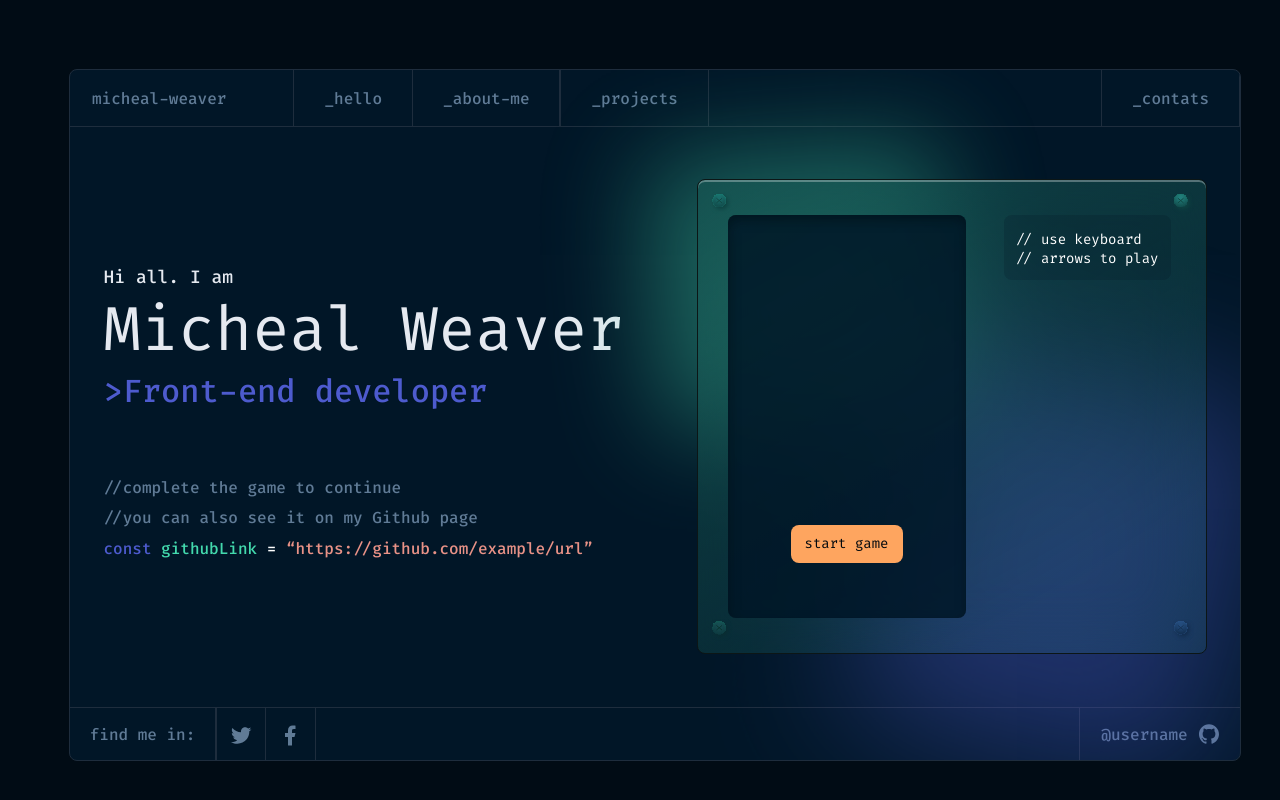
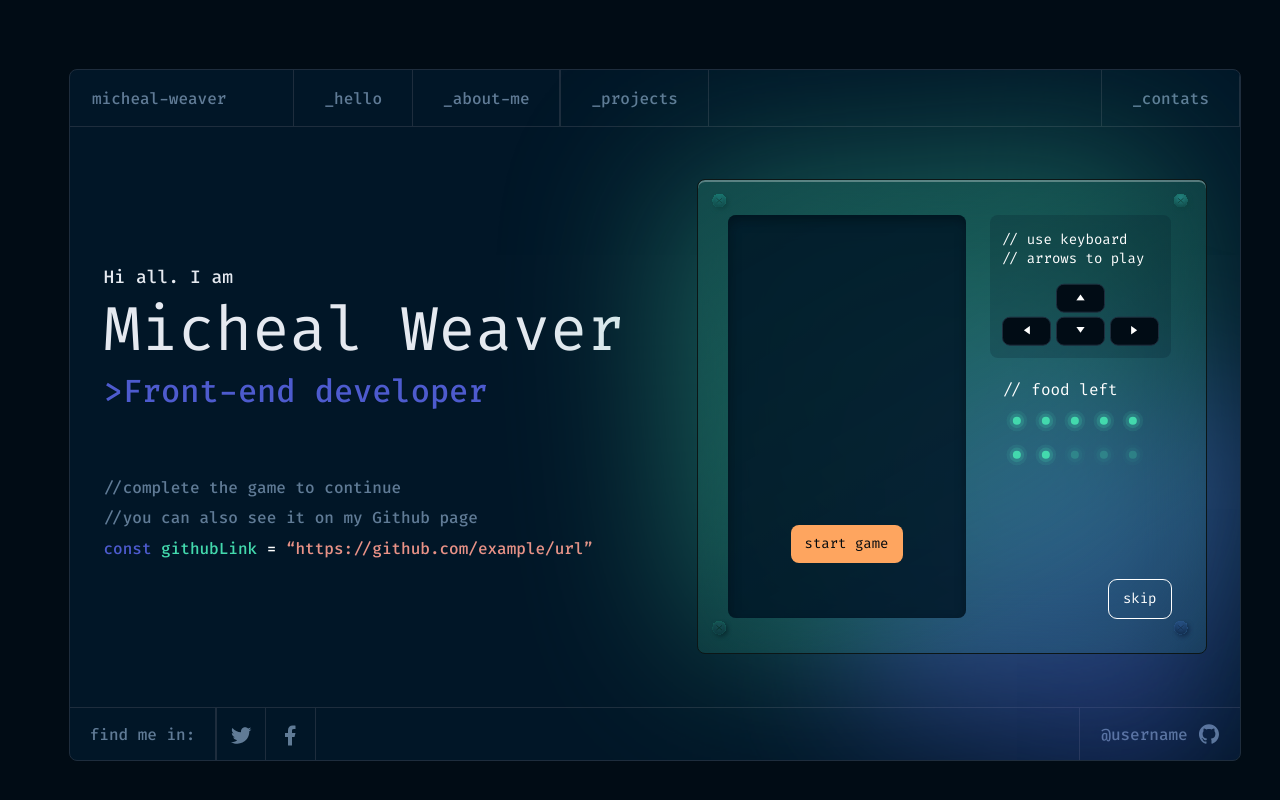
Before and after one commit to tienbot/SaintCode-Portfolio, a React (Create React App) app: page / in a window 1280 px wide. Built offline with nearby package versions, Linux system fonts and the light colour scheme.

Commit message:
game components complete

```diff
--- a/src/Pages/PageHello/PageHello.jsx
+++ b/src/Pages/PageHello/PageHello.jsx
@@ -4,6 +4,8 @@ import boltUpLeft from './assets/bolt-up-left.svg'
 import boltUpRight from './assets/bolt-up-right.svg'
 import boltDownLeft from './assets/bolt-down-left.svg'
 import boltDownRight from './assets/bolt-down-right.svg'
+import arrow from './assets/arrow.svg'
+import foodItem from './assets/foodItem.svg'
 import {Button} from '../../components/Button/Button'
 
 export const PageHello = () => {
@@ -29,10 +31,46 @@ export const PageHello = () => {
                     <Button children='start game' primary/>
                 </div>
                 <div className={s.game__components}>
-                    <div className={s.game__control}>
-                        <p className={s.white}>&#47;&#47; use keyboard</p>
-                        <p className={s.white}>&#47;&#47; arrows to play</p>
+                    <div className={s.game__comtent}>
+                        <div className={s.game__control}>
+                            <p className={s.white}>&#47;&#47; use keyboard</p>
+                            <p className={s.white}>&#47;&#47; arrows to play</p>
+                            <div className={s.buttonsControl}>
+                                <div className={s.buttonsControl__top}>
+                                    <button className={s.btnControl}>
+                                        <img src={arrow} alt="" />
+                                    </button>
+                                </div>
+                                <div className={s.buttonsControl__bottom}>
+                                    <button className={s.btnControl}>
+                                        <img className={s.btnControl_left} src={arrow} alt="" />
+                                    </button>
+                                    <button className={s.btnControl}>
+                                    <img className={s.btnControl_down} src={arrow} alt="" />
+                                    </button>
+                                    <button className={s.btnControl}>
+                                    <img className={s.btnControl_right} src={arrow} alt="" />
+                                    </button>
+                                </div>
+                            </div>
+                        </div>
+                        <div className={s.game__food}>
+                            <p className={s.white}>&#47;&#47; food left</p>
+                            <div className={s.food__wrapper}>
+                                <img className={s.food__active} src={foodItem} alt="" />
+                                <img className={s.food__active} src={foodItem} alt="" />
+                                <img className={s.food__active} src={foodItem} alt="" />
+                                <img className={s.food__active} src={foodItem} alt="" />
+                                <img className={s.food__active} src={foodItem} alt="" />
+                                <img className={s.food__active} src={foodItem} alt="" />
+                                <img className={s.food__active} src={foodItem} alt="" />
+                                <img src={foodItem} alt="" />
+                                <img src={foodItem} alt="" />
+                                <img src={foodItem} alt="" />
+                            </div>
+                        </div>
                     </div>
+                    <Button children='skip' ghost/>
                 </div>
 
                 <img className={s.bolt__UpLeft} src={boltUpLeft} alt="" />
--- a/src/Pages/PageHello/PageHello.module.css
+++ b/src/Pages/PageHello/PageHello.module.css
@@ -97,16 +97,84 @@ a {
 }
 
 .game__components{
-
+    display: flex;
+    flex-direction: column;
+    justify-content: space-between;
+    align-items: flex-end;
 }
 
 .game__control{
-    width: 100%;
-    max-width: 181px;
+    width: 181px;
+    /* width: 100%; */
+    /* max-width: 181px; */
+    margin-bottom: 8px;
     background: rgba(1, 20, 35, 0.19);
     border-radius: 8px;
     padding: 15px 12px 12px 12px;
     font-size: 14px;
+}
+
+.btnControl{
+    width: 49px;
+    height: 28.69px;
+    background: #010C15;
+    border: 1px solid #1E2D3D;
+    border-radius: 8px;
+    transform: rotate(-180deg);
+}
+
+.btnControl:hover{
+    cursor: pointer;
+    border: 1px solid #fff;
+}
+
+.buttonsControl{
+    margin-top: 15.58px;
+}
+
+.buttonsControl__top{
+    display: flex;
+    justify-content: center;
+    margin-bottom: 4.81px;
+}
+
+.buttonsControl__bottom{
+    display: flex;
+    justify-content: space-between;
+}
+
+.btnControl_left{
+    transform: rotate(-90deg);
+}
+
+.btnControl_right{
+    transform: rotate(90deg);
+}
+
+.btnControl_down{
+    transform: rotate(180deg);
+}
+
+.game__food{
+    padding: 13px;
+}
+
+.game__food p{
+    margin-bottom: 6.5px;
+}
+
+.food__wrapper{
+    width: 100%;
+    max-width: 145px;
+}
+
+.food__wrapper img {
+    margin: 3.5px;
+    opacity: 0.3;
+}
+
+.food__wrapper .food__active{
+    opacity: 1;
 }
 
 .bolt__UpLeft{
@@ -138,9 +206,8 @@ a {
     position: absolute;
     width: 454px;
     height: 492px;
-    top: -140px;
-    right: 180px;
-    scale: 0.6;
+    top: -30px;
+    right: 50px;
     background: #43D9AD;
     opacity: 0.4;
     filter: blur(87px);
```
Also changed, not shown: src/Pages/PageHello/assets/arrow.svg (added), src/Pages/PageHello/assets/foodItem.svg (added).
